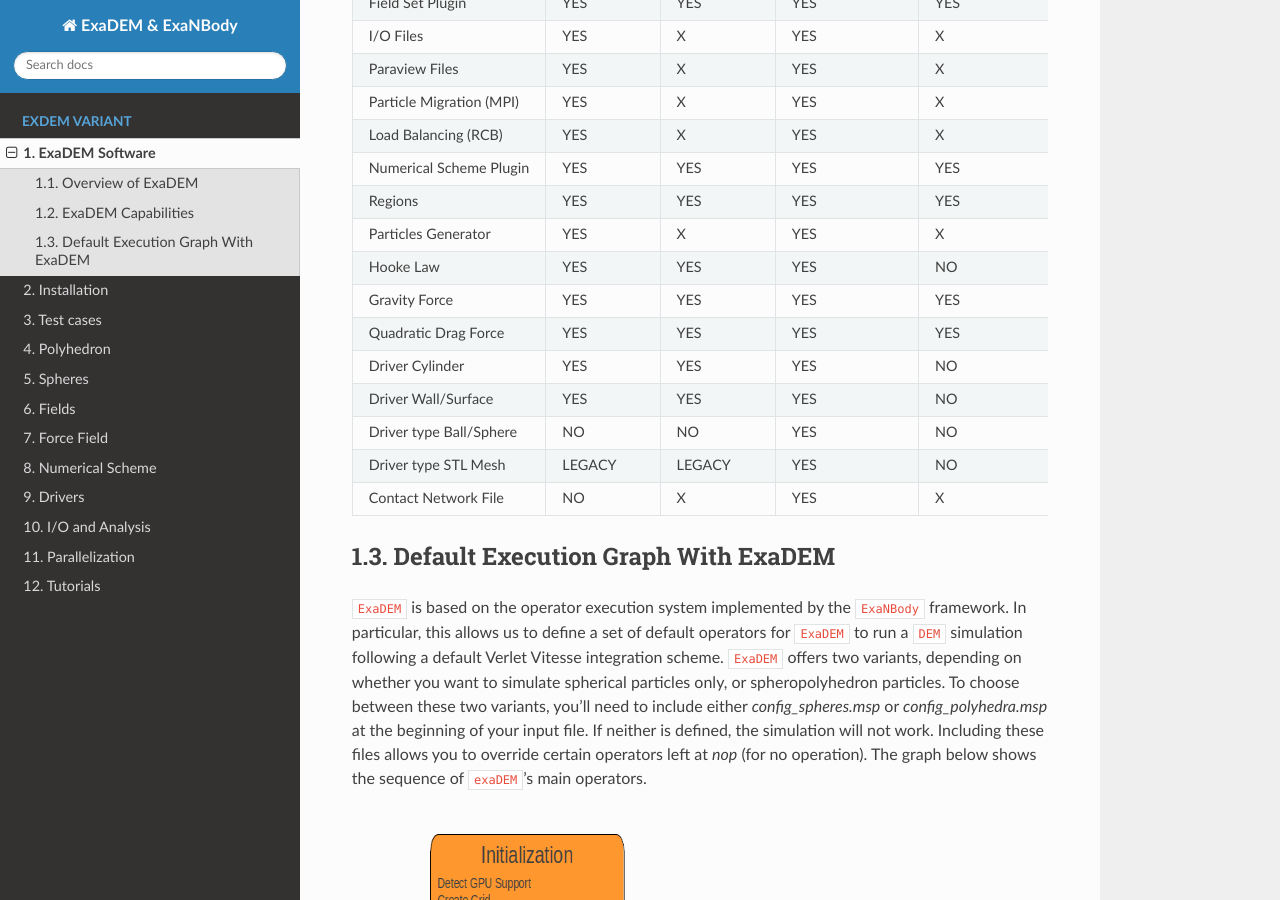
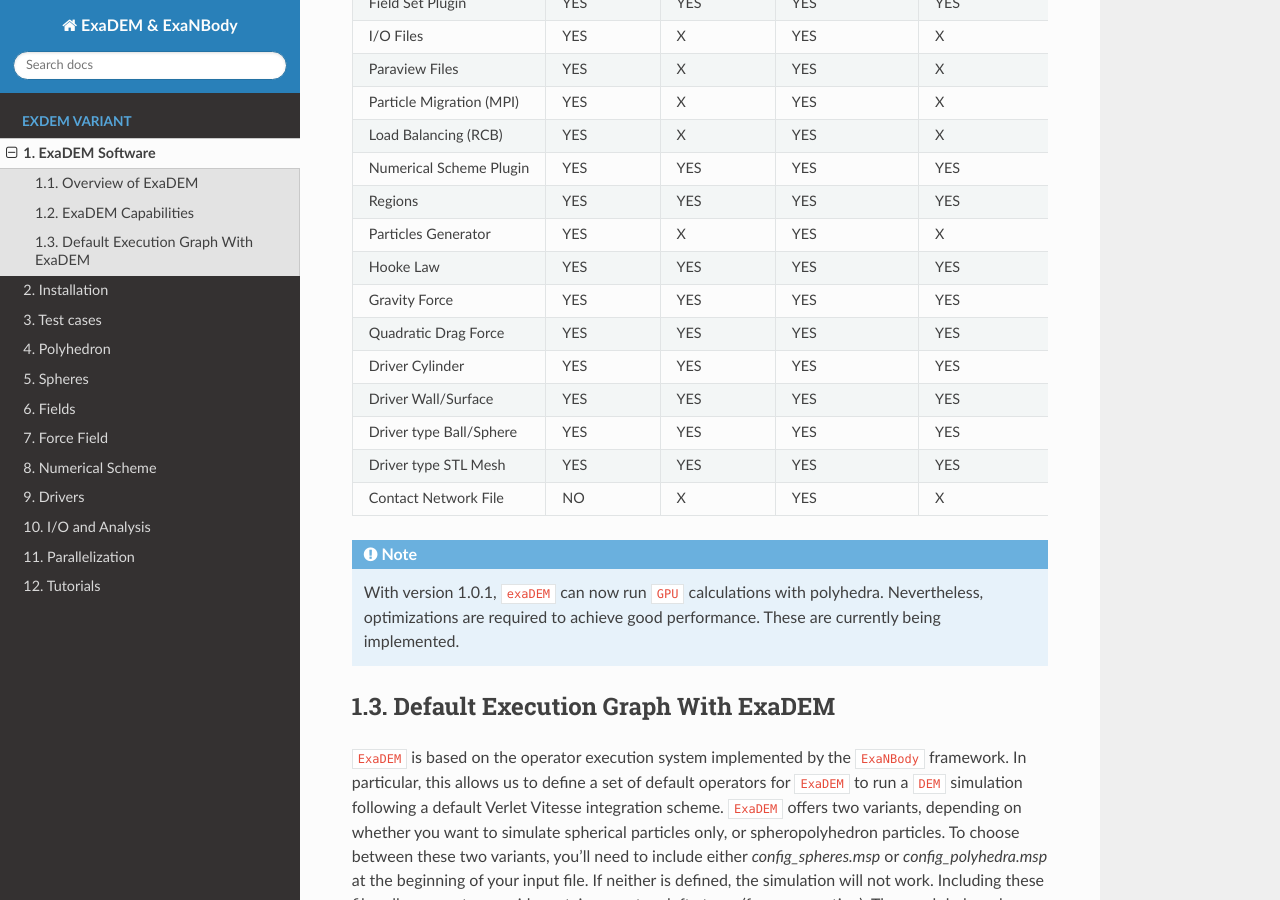
Before and after one commit to Collab4exaNBody/doc_exaDEM, a Sphinx documentation site: the page built from source/project_exaDEM/Introduction.rst, in a window 1280 px wide and 900 px high, scrolled down 1032 px. Built offline with Sphinx 7.4.7 and the Read the Docs theme 2.0.0, drawn with Linux system fonts in a browser that asks for light colours.

Commit message:
update the table of features

```diff
--- a/source/project_exaDEM/Introduction.rst
+++ b/source/project_exaDEM/Introduction.rst
@@ -70,7 +70,7 @@ The following table provides a glossary of features supported by ``ExaDEM``, cat
     - YES
     - YES
     - YES
-    - NO
+    - YES
   * - Gravity Force
     - YES
     - YES
@@ -85,27 +85,31 @@ The following table provides a glossary of features supported by ``ExaDEM``, cat
     - YES
     - YES
     - YES
-    - NO
+    - YES
   * - Driver Wall/Surface
     - YES
     - YES
     - YES
-    - NO
+    - YES
   * - Driver type Ball/Sphere
-    - NO
-    - NO
     - YES
-    - NO
+    - YES
+    - YES
+    - YES
   * - Driver type STL Mesh
-    - LEGACY
-    - LEGACY
     - YES
-    - NO
+    - YES
+    - YES
+    - YES
   * - Contact Network File
     - NO
     - X
     - YES
     - X
+
+.. note::
+
+  With version 1.0.1, ``exaDEM`` can now run ``GPU`` calculations with polyhedra. Nevertheless, optimizations are required to achieve good performance. These are currently being implemented.
 
 
 Default Execution Graph With ExaDEM
```
